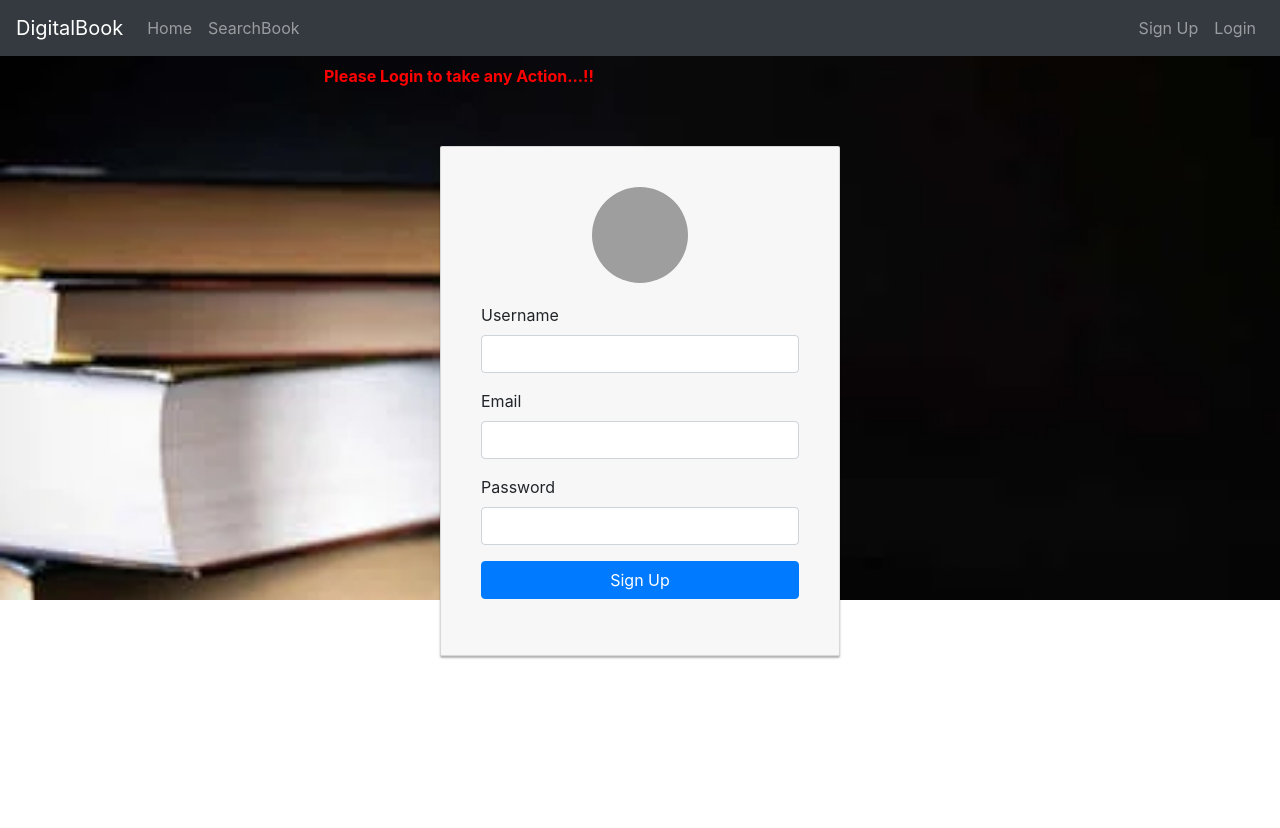
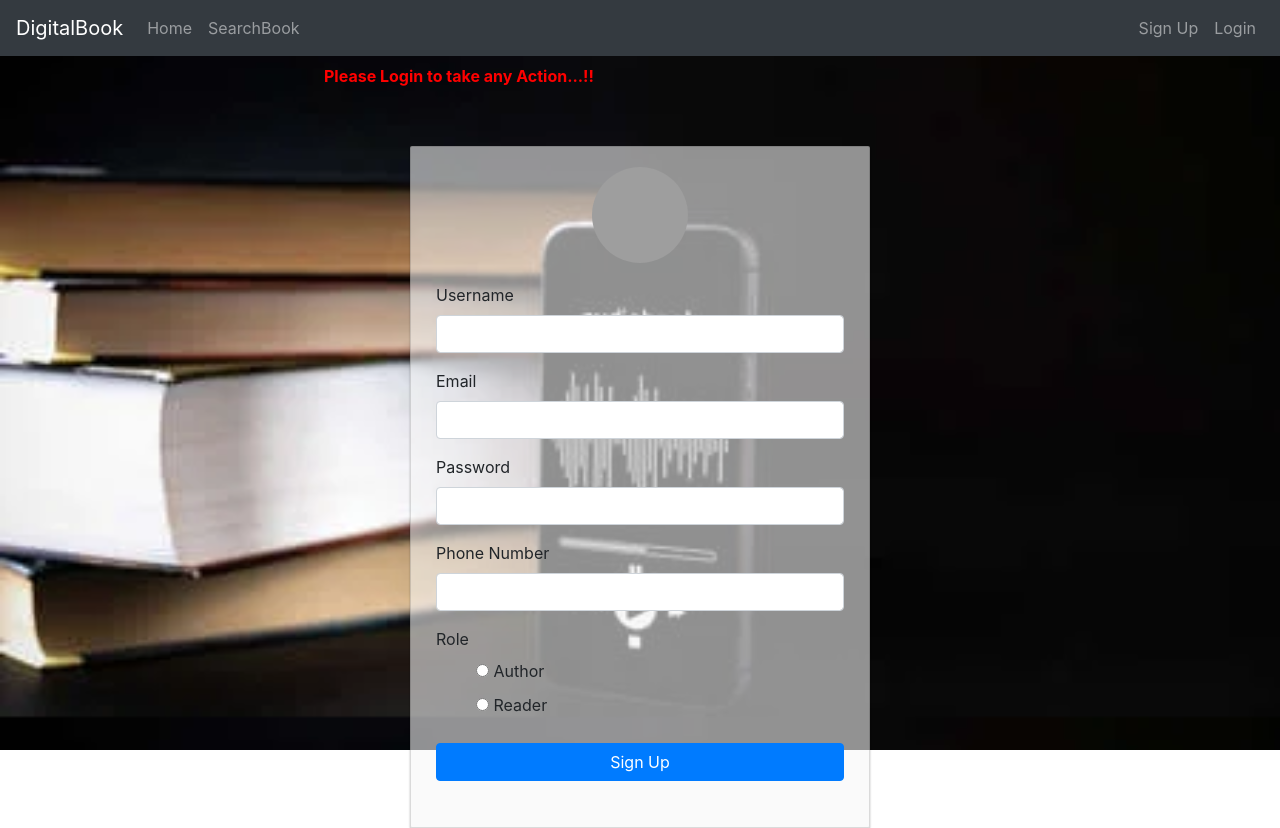
Before and after one commit to VSupekar1111/Digital-Books, an Angular app in the folder Digital-Books-Client/: page /register in a window 1280 px wide. Before the commit the page ends 800 px from the top, so only its background shows below. Built offline with nearby package versions, Linux system fonts and the light colour scheme; grey boxes are pictures that could not be loaded.

Commit message:
Digital-Books-Client:'Subscribe Book' added & changes added signup

```diff
--- a/Digital-Books-Client/src/app/_services/auth.service.ts
+++ b/Digital-Books-Client/src/app/_services/auth.service.ts
@@ -21,11 +21,14 @@ export class AuthService {
     }, httpOptions);
   }
 
-  register(username: string, email: string, password: string): Observable<any> {
+  register(username: string, email: string, password: string,phoneNumber:string,role:string): Observable<any> {
+    console.log("role"+role);
     return this.http.post(AUTH_API + 'signup', {
       username,
       email,
-      password
+      password,
+      phoneNumber,
+      role
     }, httpOptions);
   }
 }
--- a/Digital-Books-Client/src/app/_services/user.service.ts
+++ b/Digital-Books-Client/src/app/_services/user.service.ts
@@ -1,17 +1,22 @@
 import { Injectable } from '@angular/core';
-import { HttpClient } from '@angular/common/http';
+import { HttpClient, HttpHeaders } from '@angular/common/http';
 import { Observable } from 'rxjs';
 
 const API_URL = 'http://localhost:8090/digitalbooks/';
+const TOKEN_HEADER_KEY = 'Authorization';
+
 
 @Injectable({
   providedIn: 'root'
 })
 export class UserService {
+
   pathvariable="";
   isfirstPathVariable=true;
 
   constructor(private http: HttpClient) { }
+
+
 
   getPublicContent(): Observable<any> {
     return this.http.get(API_URL + 'all', { responseType: 'text' });
@@ -32,6 +37,7 @@ export class UserService {
   getBooks(search :any): Observable<any> {
     console.log(search);
     this.pathvariable="";
+    this.isfirstPathVariable=true;
     if(search.category !="")
     {
       if(this.isfirstPathVariable)
@@ -80,4 +86,16 @@ this.isfirstPathVariable=false;
  console.log("Path :"+ API_URL+'search'+this.pathvariable )
     return this.http.get(API_URL + 'search'+this.pathvariable, { responseType: 'text' });
   }
+
+
+  subcribeBook(reader: string | undefined, bookId: number) {
+    const httpOptions = {
+      headers: new HttpHeaders({ 'Content-Type': 'application/json'})
+    };
+    let url=bookId+'/subscribe';
+    return this.http.post(API_URL+ url, {
+      bookId,
+      reader
+    }, httpOptions);
+  }
 }
--- a/Digital-Books-Client/src/app/app.component.css
+++ b/Digital-Books-Client/src/app/app.component.css
@@ -1,7 +1,7 @@
 #app{
   background-image: url("../../src/assets/images/background.png");
 background-size: 100%;
-height: 600px;
+height: 750px;
 }
 
 .holder {
--- a/Digital-Books-Client/src/app/login/login.component.css
+++ b/Digital-Books-Client/src/app/login/login.component.css
@@ -4,12 +4,12 @@ label {
 }
 
 .card-container.card {
-  max-width: 400px !important;
+  max-width: 460px !important;
   padding: 40px 40px;
 }
 
 .card {
-  background-color: #f7f7f7;
+  background-color: #f7f7f794;
   padding: 20px 25px 30px;
   margin: 0 auto 25px;
   margin-top: 50px;
--- a/Digital-Books-Client/src/app/profile/profile.component.css
+++ b/Digital-Books-Client/src/app/profile/profile.component.css
@@ -0,0 +1,12 @@
+.card {
+    background-color: #f7f7f794;
+    padding: 20px 25px 30px;
+    margin: 0 auto 25px;
+    margin-top: 50px;
+    -moz-border-radius: 2px;
+    -webkit-border-radius: 2px;
+    border-radius: 2px;
+    -moz-box-shadow: 0px 2px 2px rgba(0, 0, 0, 0.3);
+    -webkit-box-shadow: 0px 2px 2px rgba(0, 0, 0, 0.3);
+    box-shadow: 0px 2px 2px rgba(0, 0, 0, 0.3);
+  }
--- a/Digital-Books-Client/src/app/profile/profile.component.html
+++ b/Digital-Books-Client/src/app/profile/profile.component.html
@@ -1,4 +1,4 @@
-<div class="container" *ngIf="currentUser; else loggedOut">
+<div class="card" *ngIf="currentUser; else loggedOut">
   <header class="jumbotron">
     <h3>
       <strong>{{ currentUser.username }}</strong> Profile
--- a/Digital-Books-Client/src/app/register/register.component.css
+++ b/Digital-Books-Client/src/app/register/register.component.css
@@ -4,12 +4,12 @@ label {
 }
 
 .card-container.card {
-  max-width: 400px !important;
-  padding: 40px 40px;
+  max-width: 460px !important;
+
 }
 
 .card {
-  background-color: #f7f7f7;
+  background-color: #f7f7f794;
   padding: 20px 25px 30px;
   margin: 0 auto 25px;
   margin-top: 50px;
@@ -30,3 +30,8 @@ label {
   -webkit-border-radius: 50%;
   border-radius: 50%;
 }
+
+.role{
+  padding-bottom: 10px;
+  padding-left: 40px;
+}
--- a/Digital-Books-Client/src/app/register/register.component.html
+++ b/Digital-Books-Client/src/app/register/register.component.html
@@ -71,6 +71,35 @@
         </div>
       </div>
       <div class="form-group">
+        <label for="phoneNumber">Phone Number</label>
+        <input
+        type="text"
+        class="form-control"
+        name="phoneNumber"
+        [(ngModel)]="form.phoneNumber"
+      />
+      </div>
+      <div class="form-group">
+       <label for="role">Role</label>
+      <div class="role"> <input type="radio" value="author"
+        [(ngModel)]="form.role"
+          required
+          name="role"
+          #role="ngModel"
+          /> Author </div>
+      <div class="role"><input type="radio" value="reader"
+        [(ngModel)]="form.role"
+          required
+          name="role"
+          #role="ngModel"
+          /> Reader </div>
+        <div class="alert-danger" *ngIf="role.errors && f.submitted">
+          <div *ngIf="role.errors.required">Role is Required</div>
+
+        </div>
+
+      </div>
+      <div class="form-group">
         <button class="btn btn-primary btn-block">Sign Up</button>
       </div>
 
--- a/Digital-Books-Client/src/app/register/register.component.ts
+++ b/Digital-Books-Client/src/app/register/register.component.ts
@@ -10,7 +10,9 @@ export class RegisterComponent implements OnInit {
   form: any = {
     username: null,
     email: null,
-    password: null
+    password: null,
+    phoneNumber:null,
+    role:null
   };
   isSuccessful = false;
   isSignUpFailed = false;
@@ -22,16 +24,18 @@ export class RegisterComponent implements OnInit {
   }
 
   onSubmit(): void {
-    const { username, email, password } = this.form;
+    const { username, email, password, phoneNumber,role} = this.form;
 
-    this.authService.register(username, email, password).subscribe(
+    this.authService.register(username, email, password,phoneNumber,role).subscribe(
       data => {
         console.log(data);
         this.isSuccessful = true;
         this.isSignUpFailed = false;
       },
       err => {
-        this.errorMessage = err.error.message;
+        console.log(err);
+        this.errorMessage = err.error.errorMessage
+        ;
         this.isSignUpFailed = true;
       }
     );
--- a/Digital-Books-Client/src/app/searchbook/searchbook.component.css
+++ b/Digital-Books-Client/src/app/searchbook/searchbook.component.css
@@ -4,7 +4,7 @@
    width: 550px;
    padding-top: 30px;
    padding-bottom: 30px;
-   background-color: rgba(231, 226, 236, 0.555);
+   background-color: #f7f7f794;
    text-align: center;
    }
 
@@ -13,7 +13,7 @@
     width: 1000px;
     padding-top: 30px;
     padding-bottom: 30px;
-    background-color: rgba(231, 226, 236, 0.555);
+    background-color: rgba(231, 226, 236, 0.123);
     text-align: center;
     }
 
@@ -37,3 +37,13 @@
   padding-left: 10px;
   padding-top:20px
 }
+img{
+  height: 150px;
+  width: 225px;
+}
+.error{
+  color: red;
+}
+.hedding{
+  color:#fff;
+}
--- a/Digital-Books-Client/src/app/searchbook/searchbook.component.html
+++ b/Digital-Books-Client/src/app/searchbook/searchbook.component.html
@@ -56,23 +56,32 @@
 
 </div>
 <div class="books" *ngIf="isSuccessful">
+  <h2 class="hedding">Search Result</h2>
   <div class="row">
     <div class="card card-block"
      *ngFor="let book of bookList">
 
      <div class="book">
-      <img src="{{path}}{{book.logo}}">
+      <img src="{{book.logo}}">
      <h4 class="card-title">{{book.title}}</h4>
    <p class="card-text"><b>Category </b>{{book.category}}</p>
    <p class="card-text"><b>Author : </b>{{book.author}}</p>
    <p class="card-text"><b>Price: </b>{{book.price}}</p>
    <p class="card-text">{{book.author}}</p>
+   <div *ngIf="showReaderBoard"> <button  class="btn btn-primary btn-block" (click)="subscribe(book.id)">
+    Subscribe
+  </button></div>
+
+   <div
+    class="error"
+    role="alert"
+    *ngIf="book.id==subscribedid && isSubscribeFailed" >
+   Failed: {{ errorMessage }}
+  </div>
      </div>
-     <button *ngIf="showReaderBoard" class="btn btn-primary btn-block">
-      Subscribe
-    </button>
+
     <button *ngIf="showAuthorBoard" class="btn btn-primary btn-block">
-      Blocks
+      Block
     </button>
     </div>
     </div>
```
Also changed, not shown: Digital-Books-Client/src/app/searchbook/searchbook.component.ts (+28 -4 lines).
